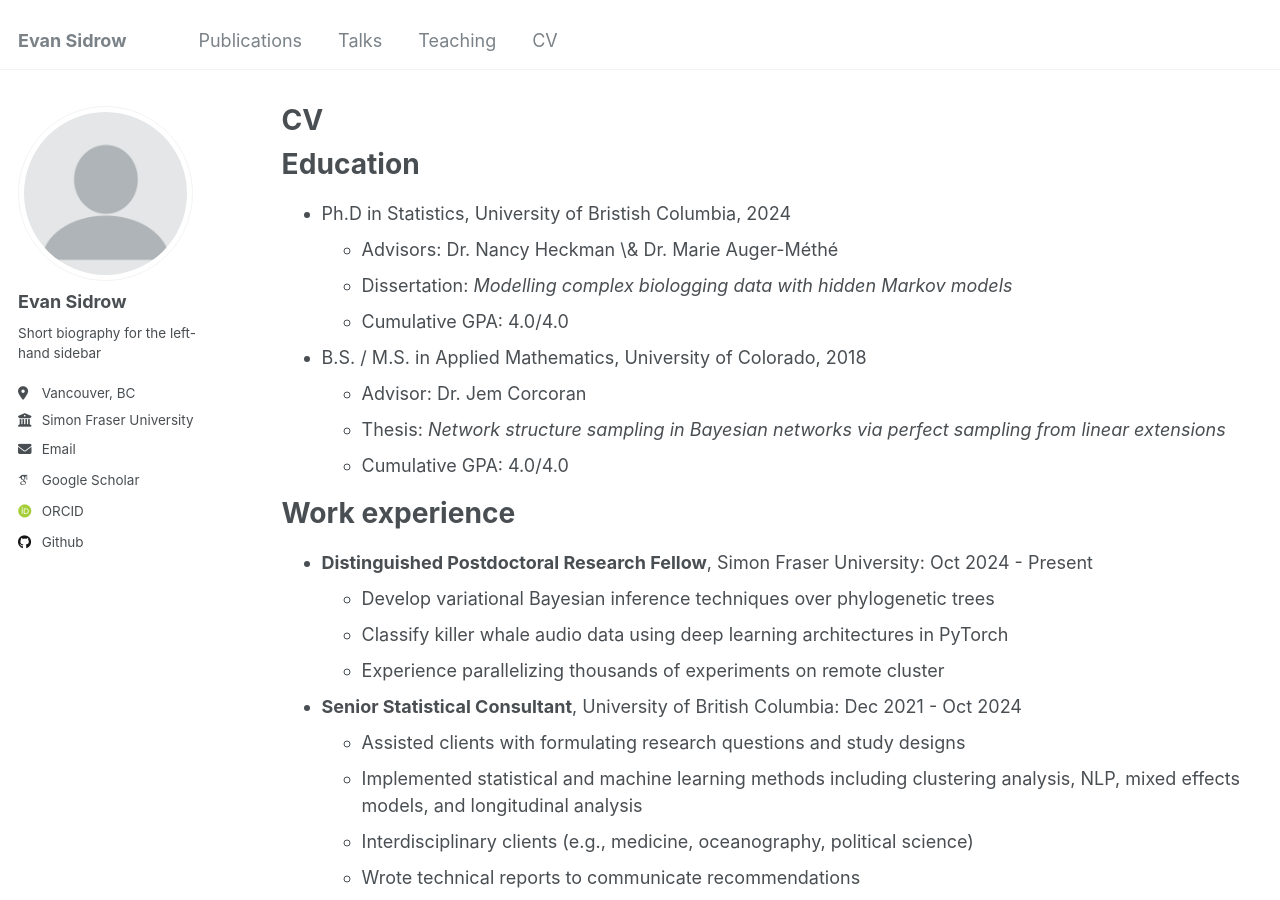
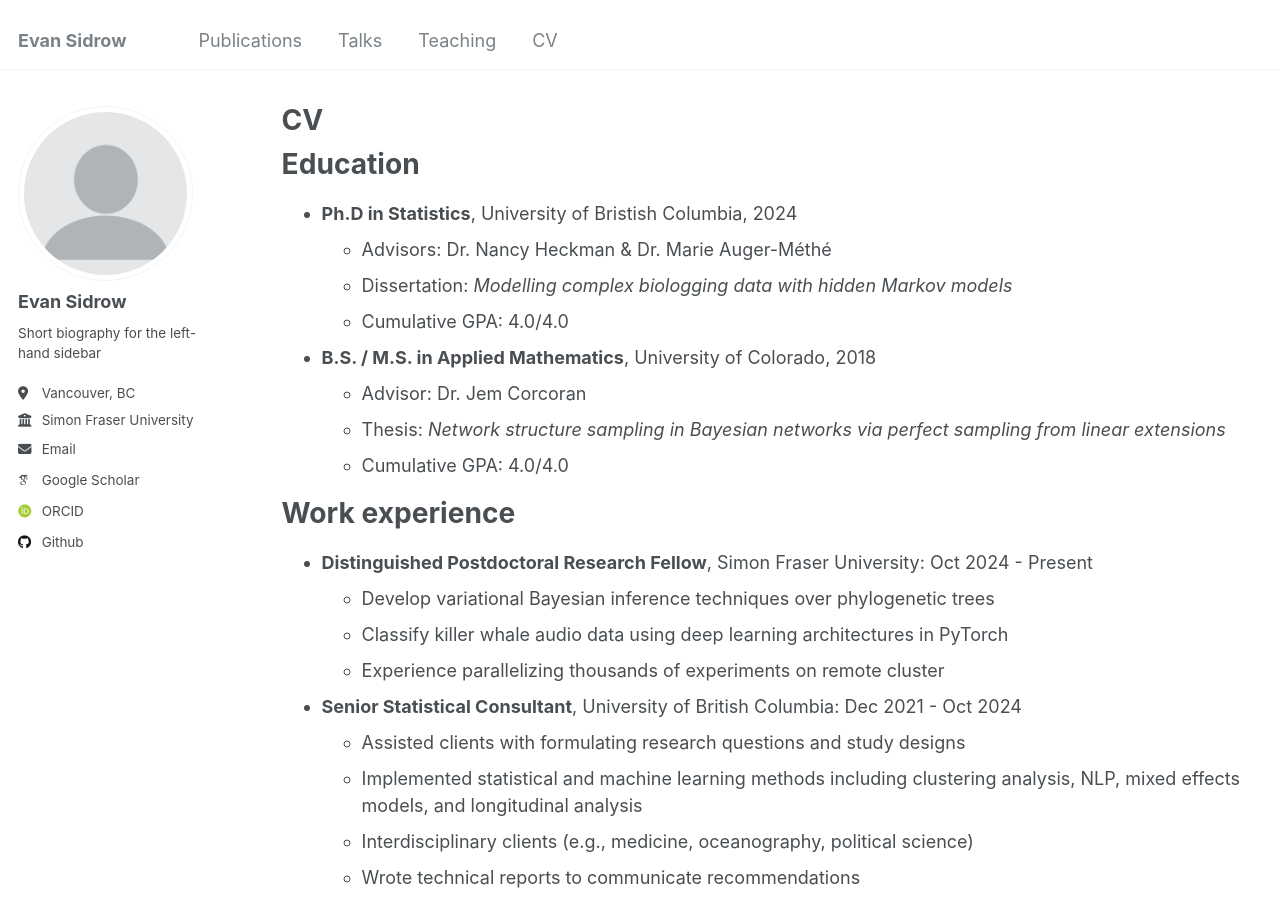
Before and after one commit to EvanSidrow/EvanSidrow.github.io, a Jekyll site: the page built from _pages/cv.md, in a window 1280 px wide and 900 px high. Built offline with Jekyll 4.4.1, drawn with Linux system fonts in a browser that asks for light colours; some web fonts are replaced.

Commit message:
Update cv.md

```diff
--- a/_pages/cv.md
+++ b/_pages/cv.md
@@ -11,11 +11,11 @@ redirect_from:
 
 Education
 ======
-* Ph.D in Statistics, University of Bristish Columbia, 2024
-  * Advisors: Dr. Nancy Heckman \& Dr. Marie Auger-Méthé
+* **Ph.D in Statistics**, University of Bristish Columbia, 2024
+  * Advisors: Dr. Nancy Heckman & Dr. Marie Auger-Méthé
   * Dissertation: *Modelling complex biologging data with hidden Markov models*
   * Cumulative GPA: 4.0/4.0
-* B.S. / M.S. in Applied Mathematics, University of Colorado, 2018
+* **B.S. / M.S. in Applied Mathematics**, University of Colorado, 2018
   * Advisor: Dr. Jem Corcoran
   * Thesis: *Network structure sampling in Bayesian networks via perfect sampling from linear extensions*
   * Cumulative GPA: 4.0/4.0
```
